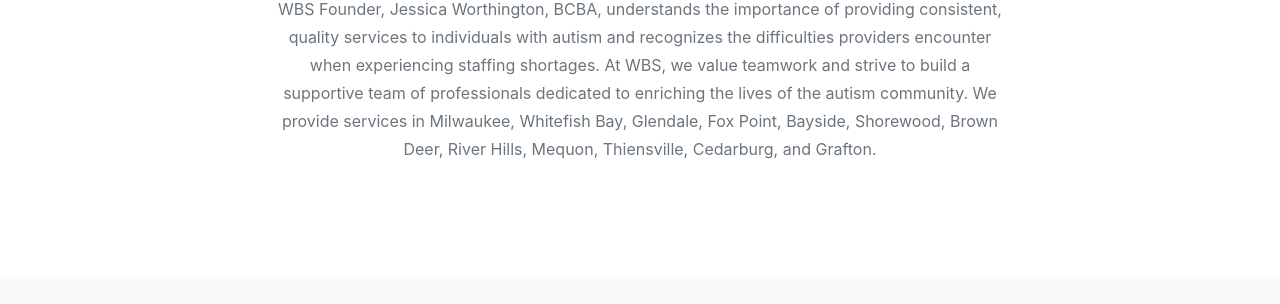
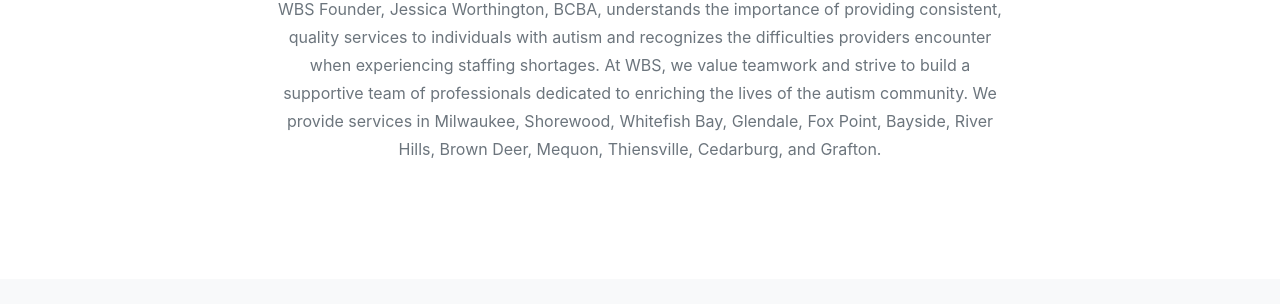
Before and after one commit to wbsllc/website, a Jekyll site: the page built from index.md, in a window 1280 px wide and 900 px high, scrolled down 2448 px. Shown: the part 317-621 px from the top of the window. Built offline with Jekyll 4.4.1, drawn with Linux system fonts in a browser that asks for light colours; some web fonts are replaced; some of the changed text lies outside the part shown.

```diff
--- a/_data/sitetext.yml
+++ b/_data/sitetext.yml
@@ -40,7 +40,7 @@ en: &DEFAULT_EN
 
   about:
     title: "About Us"
-    body: "Worthington Behavioral Services LLC was founded out of a love for applied behavior analysis and a desire to support those providing services to individuals and families impacted by autism. WBS Founder, Jessica Worthington, BCBA, understands the importance of providing consistent, quality services to individuals with autism and recognizes the difficulties providers encounter when experiencing staffing shortages. At WBS, we value teamwork and strive to build a supportive team of professionals dedicated to enriching the lives of the autism community. We provide services in Milwaukee, Whitefish Bay, Glendale, Fox Point, Bayside, Shorewood, Brown Deer, River Hills, Mequon, Thiensville, Cedarburg, and Grafton."
+    body: "Worthington Behavioral Services LLC was founded out of a love for applied behavior analysis and a desire to support those providing services to individuals and families impacted by autism. WBS Founder, Jessica Worthington, BCBA, understands the importance of providing consistent, quality services to individuals with autism and recognizes the difficulties providers encounter when experiencing staffing shortages. At WBS, we value teamwork and strive to build a supportive team of professionals dedicated to enriching the lives of the autism community. We provide services in Milwaukee, Shorewood, Whitefish Bay, Glendale, Fox Point, Bayside, River Hills, Brown Deer, Mequon, Thiensville, Cedarburg, and Grafton."
     section: about
 
   team:
```
